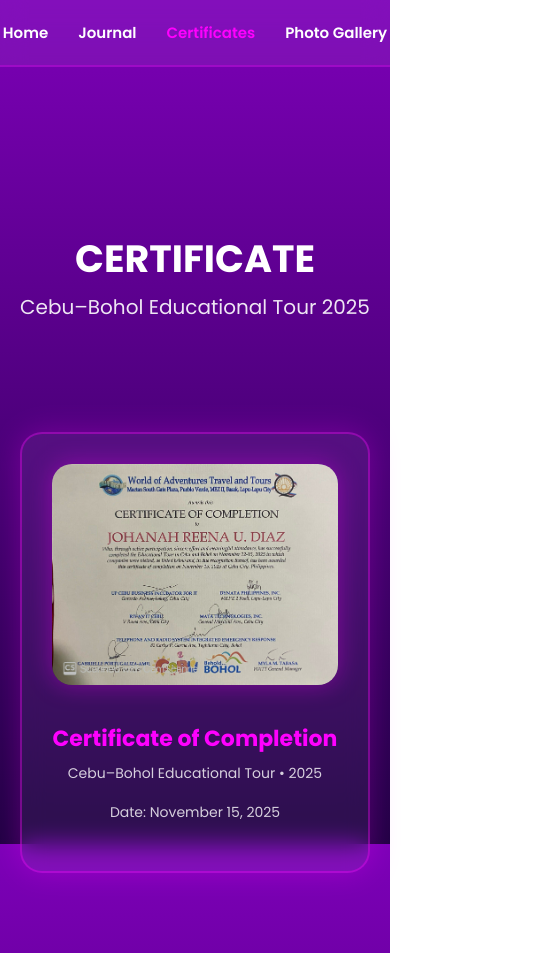
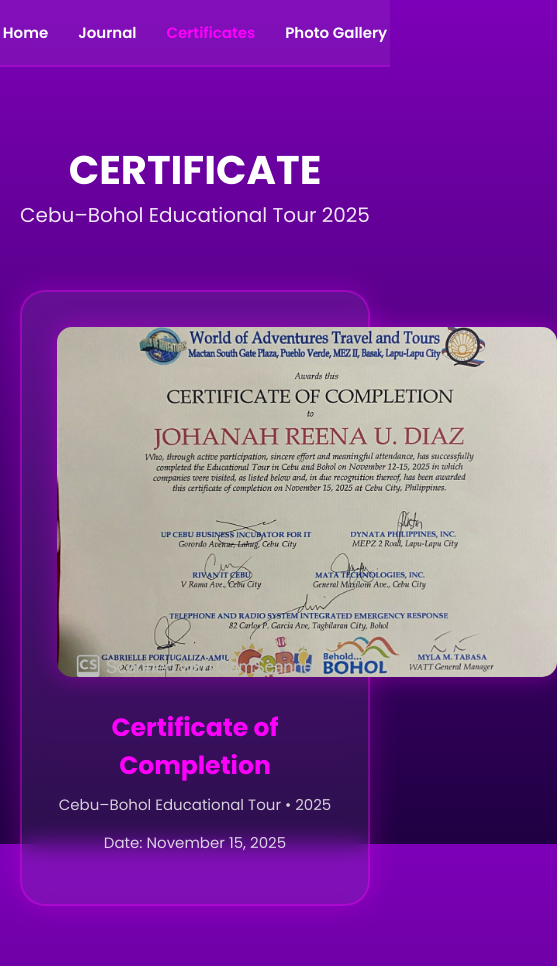
Before and after one commit to VanDOTDEV/diazportfolio, a plain HTML site: page certifications.html in a window 390 px wide. Shown: the whole page, 557 px wide, since content can reach past the window. Drawn offline with Linux system fonts and the light colour scheme.

Commit message:
certifications changes

```diff
--- a/cert-gallery.css
+++ b/cert-gallery.css
@@ -12,8 +12,8 @@
     background-attachment: fixed;
     min-height: 100vh;
     overflow-x: hidden;
-    padding-top: 90px;
 }
+
 
 .site-header {
     position: fixed;
@@ -22,6 +22,7 @@
     left: 0;
     padding: 20px 0;
     z-index: 1000;
+
     backdrop-filter: blur(12px);
     background: rgba(255, 255, 255, 0.06);
     border-bottom: 2px solid rgba(255, 0, 255, 0.25);
@@ -47,12 +48,12 @@
     color: #ff00ff;
 }
 
+
 .cert-hero {
     display: flex;
     justify-content: center;
     align-items: center;
-    padding: 140px 20px 80px;
-    min-height: 250px;
+    padding: 140px 20px 40px;
     animation: fadeInDown 1.2s ease-out;
 }
 
@@ -63,38 +64,29 @@
 .cert-hero-inner h1 {
     font-size: 55px;
     font-weight: 700;
-    color: #ffffff;
 }
 
 .cert-hero-inner p {
     font-size: 20px;
     opacity: 0.9;
-    margin-top: 5px;
 }
 
-
 .certs-section {
-    max-width: 1200px;
+    max-width: 900px;
     margin: 0 auto;
-    padding: 30px 20px 80px;
+    padding: 20px 20px 60px;
 }
-
-.certs-grid {
-    display: grid;
-    grid-template-columns: 1fr;
-    gap: 40px;
-}
-
 
 .certificate-card {
     position: relative;
-    border-radius: 22px;
     background: rgba(255, 255, 255, 0.06);
     border: 2px solid rgba(255, 0, 255, 0.35);
     box-shadow: 0 0 30px rgba(255, 0, 255, 0.25);
     backdrop-filter: blur(12px);
-    overflow: hidden;
-    padding: 30px;
+    border-radius: 25px;
+    padding: 35px;
+    text-align: center;
+
     opacity: 0;
     transform: translateY(60px) scale(0.95);
     transition: opacity 1s ease, transform 1s ease;
@@ -106,68 +98,47 @@
 }
 
 
-.certificate-bg {
-    position: absolute;
-    inset: 0;
-    background-size: cover;
-    background-position: center;
-    filter: blur(18px) brightness(0.5);
-    opacity: 0.35;
-    z-index: 0;
-}
-
-
-.certificate-frame {
-    display: flex;
-    gap: 30px;
-    align-items: center;
-    z-index: 5;
-    position: relative;
-}
-
-
-.certificate-left {
-    flex: 0 0 40%;
-}
-
 .certificate-feature {
-    width: 100%;
-    border-radius: 20px;
+    width: 500px;
+    max-height: 500px;
+    object-fit: cover;
+    border-radius: 15px;
     box-shadow: 0 0 25px rgba(255, 0, 255, 0.35);
     cursor: pointer;
     transition: 0.3s ease;
 }
 
 .certificate-feature:hover {
-    transform: scale(1.05);
+    transform: scale(1.04);
     box-shadow: 0 0 40px #ff00ff;
 }
 
-
+/* TEXT BELOW */
 .certificate-right {
-    flex: 1;
+    margin-top: 25px;
 }
 
 .certificate-right h2 {
-    font-size: 28px;
+    font-size: 32px;
     color: #ff00ff;
     margin-bottom: 8px;
 }
 
 .cert-meta {
-    font-size: 14px;
+    font-size: 15px;
     opacity: 0.8;
-    margin-bottom: 18px;
+    margin-bottom: 15px;
 }
 
 .presented {
-    font-size: 15px;
+    font-size: 16px;
     opacity: 0.9;
 }
 
 .recipient {
-    font-size: 30px;
+    font-size: 36px;
     font-weight: 700;
+    margin: 10px 0;
 }
 
 .for {
@@ -180,10 +151,13 @@
 .modal {
     position: fixed;
     inset: 0;
+
     display: none;
     place-items: center;
+
     background: rgba(0, 0, 0, 0.75);
     backdrop-filter: blur(10px);
+
     opacity: 0;
     pointer-events: none;
     transition: 0.3s;
@@ -205,20 +179,18 @@
     width: 100%;
     max-height: 80vh;
     border-radius: 12px;
-    box-shadow: 0 0 30px rgba(255, 0, 255, 0.4);
 }
 
 .modal-close {
     position: absolute;
     top: -10px;
     right: -5px;
-    background: transparent;
+    background: none;
     border: none;
     font-size: 45px;
-    color: #fff;
+    color: white;
     cursor: pointer;
 }
-
 
 @keyframes fadeInDown {
     0% { opacity: 0; transform: translateY(-40px); }
@@ -227,39 +199,25 @@
 
 
 @media (max-width: 900px) {
-    .certificate-frame {
-        flex-direction: column;
-        text-align: center;
-    }
-
-    .certificate-left {
-        width: 100%;
-    }
-
     .certificate-feature {
         max-height: 350px;
-        object-fit: cover;
     }
-
     .recipient {
-        font-size: 24px;
+        font-size: 28px;
     }
 }
 
 @media (max-width: 500px) {
     .cert-hero-inner h1 {
-        font-size: 38px;
+        font-size: 40px;
     }
-
     nav a {
         font-size: 15px;
     }
-
     .certificate-right h2 {
+        font-size: 25px;
+    }
+    .recipient {
         font-size: 22px;
     }
-
-    .recipient {
-        font-size: 20px;
-    }
 }
--- a/certifications.html
+++ b/certifications.html
@@ -16,7 +16,7 @@
       <ul>
         <li><a href="index.html">Home</a></li>
         <li><a href="journal.html">Journal</a></li>
-        <li><a class="active" href="certificates.html">Certificates</a></li>
+        <li><a class="active" href="certifications.html">Certificates</a></li>
         <li><a href="photo.html">Photo Gallery</a></li>
       </ul>
     </nav>
```
